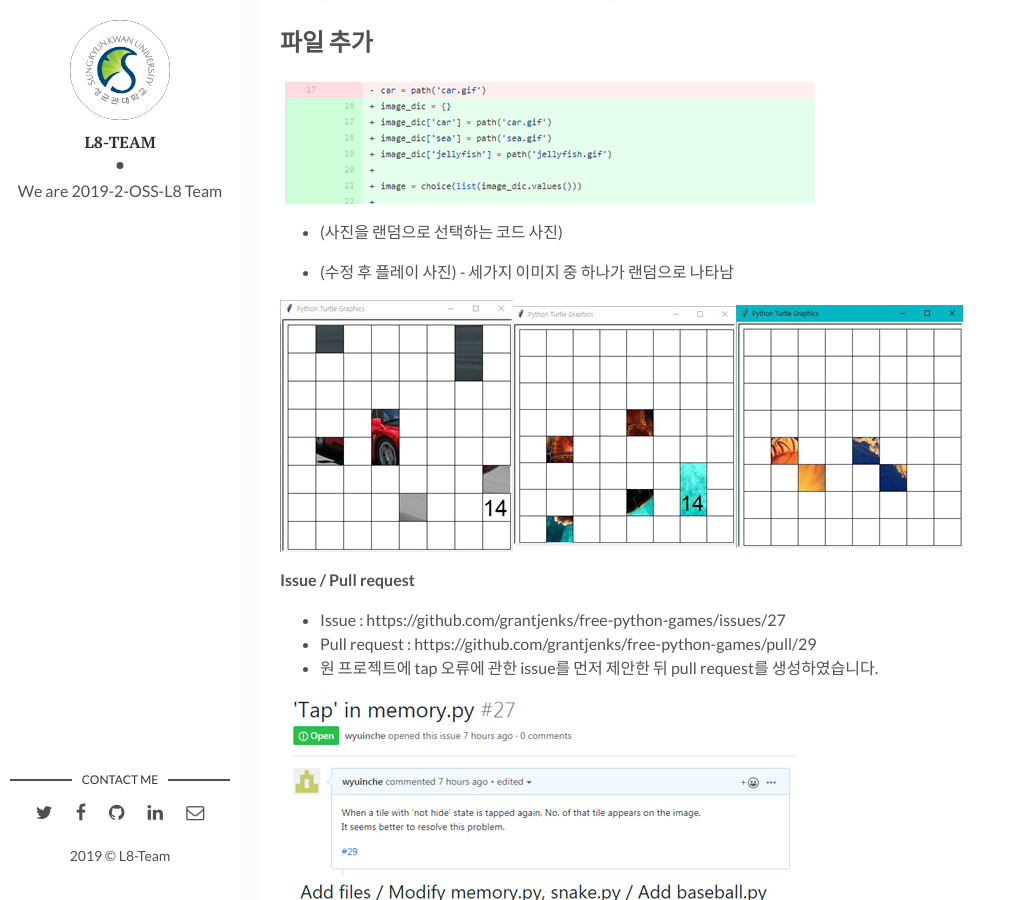
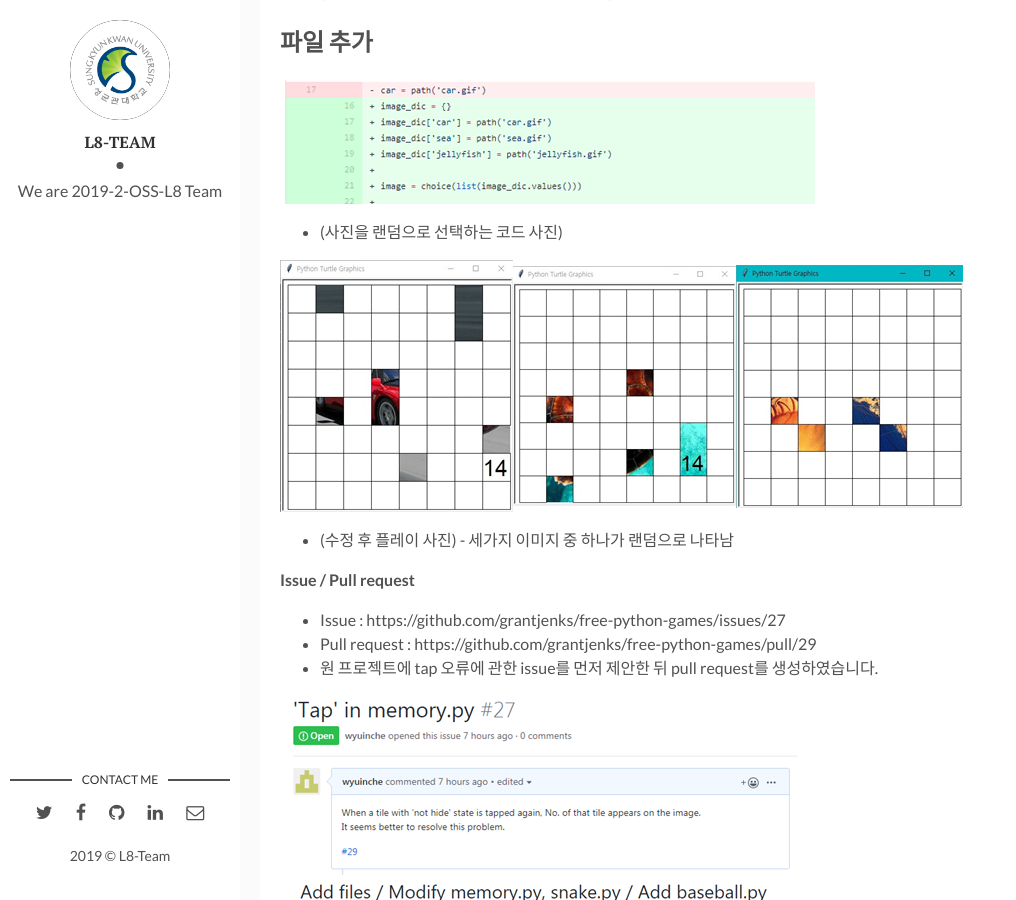
Before and after one commit to 19-2-SKKU-OSS/2019-2-OSS-L8-page, a Jekyll site: the page built from _posts/2017-04-06-how-i-rest-from-work (또 다른 사본).markdown, in a window 1280 px wide and 900 px high, scrolled down 1573 px. Shown: the whole window, without its empty margins (0-1016 px from the left). Built offline with Jekyll 4.4.1, drawn with Linux system fonts in a browser that asks for light colours; comment, search, counter and statistics services are not loaded.

Commit message:
Add memory game

```diff
--- a/_posts/2017-04-06-how-i-rest-from-work (또 다른 사본).markdown
+++ b/_posts/2017-04-06-how-i-rest-from-work (또 다른 사본).markdown
@@ -26,9 +26,8 @@ tags: [Free python games, Memory]
 ![memory_3]({{site.baseurl}}/assets/img/memory_3.png)
 - (사진을 랜덤으로 선택하는 코드 사진)
 
+![memory_4]({{site.baseurl}}/assets/img/memory_4.png)![memory_5]({{site.baseurl}}/assets/img/memory_5.png)![memory_6]({{site.baseurl}}/assets/img/memory_6.png)
 - (수정 후 플레이 사진) - 세가지 이미지 중 하나가 랜덤으로 나타남
-
-![memory_4]({{site.baseurl}}/assets/img/memory_4.png)![memory_5]({{site.baseurl}}/assets/img/memory_5.png)![memory_6]({{site.baseurl}}/assets/img/memory_6.png)
 
 **Issue / Pull request**
 - Issue : https://github.com/grantjenks/free-python-games/issues/27
```
